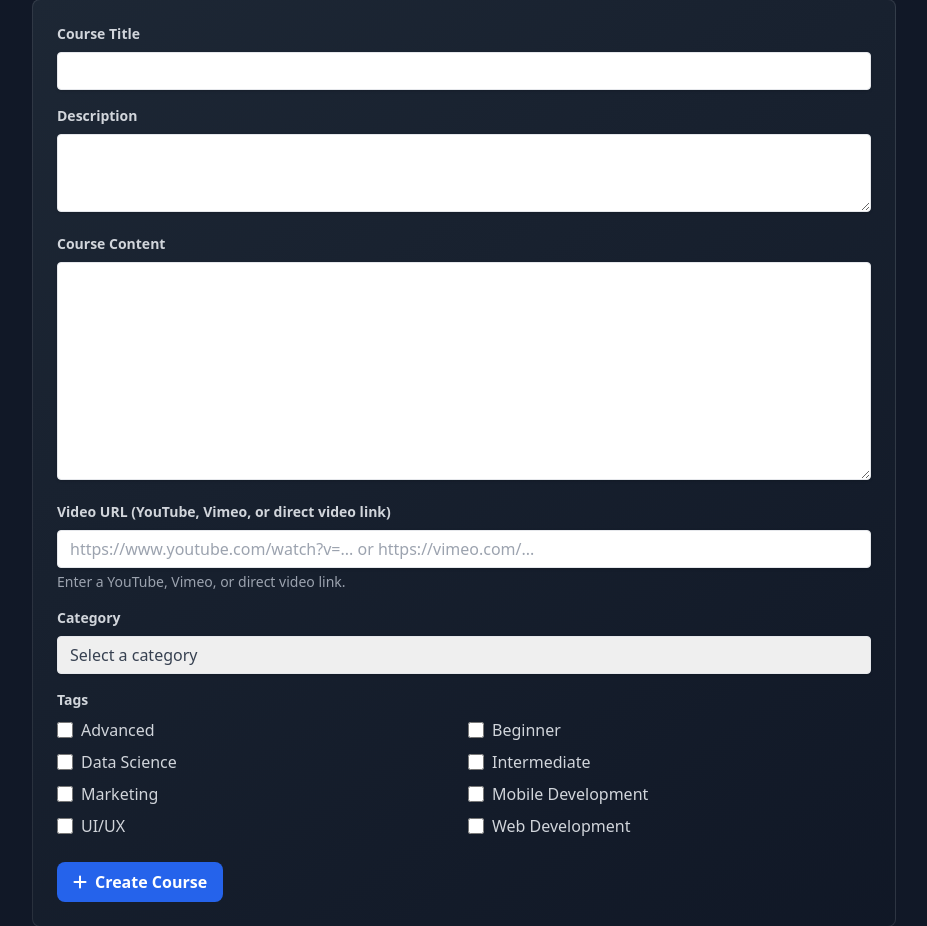
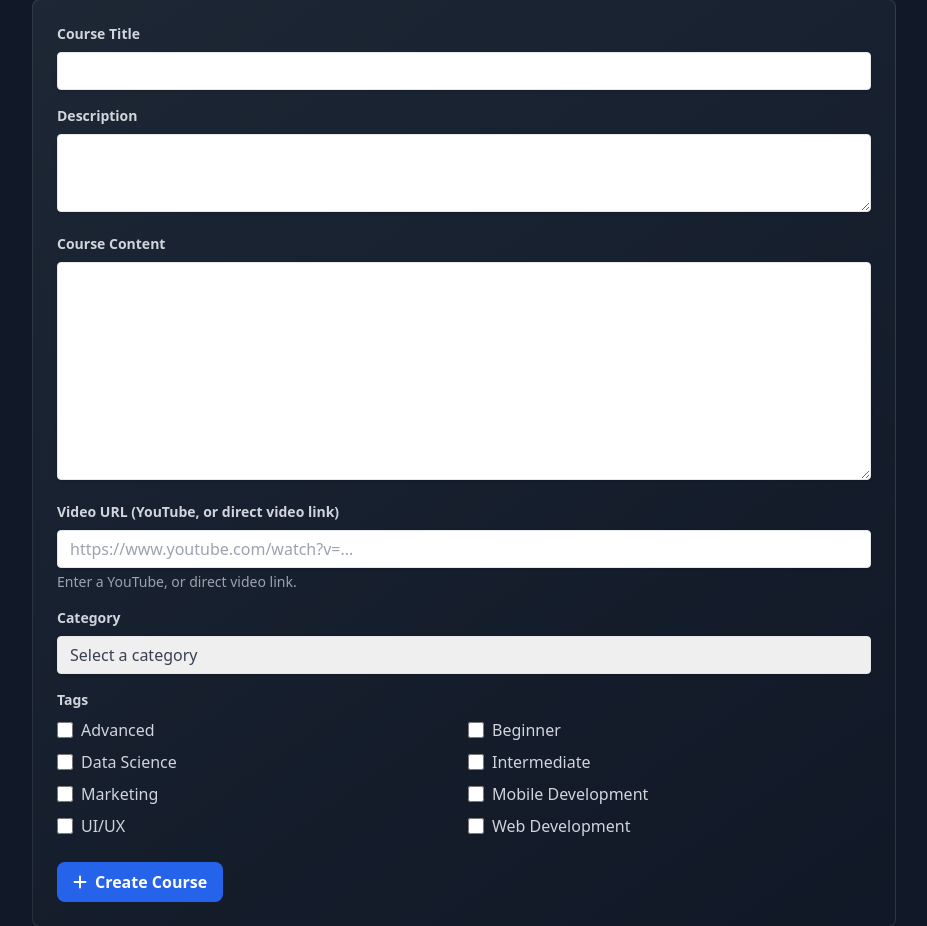
Before and after one commit to hichamoubaha/brief-crois-e-youdemy, a PHP site: page /teacher/create-course.php in a window 1280 px wide. Shown: the part 165-1091 px from the top of the page, without its empty margins (176-1103 px from the left). Run offline with PHP 8.4, Linux system fonts and the light colour scheme; a user stored in the database is signed in; data comes from the database, SQL or seed files in the repository; some libraries are stand-ins or nearby versions.

Commit message:
modify the part of add video in creat video in dashboard teacher

```diff
--- a/teacher/create-course.php
+++ b/teacher/create-course.php
@@ -132,11 +132,11 @@ if ($_SERVER['REQUEST_METHOD'] === 'POST') {
 
             <div class="mb-4">
                 <label class="block text-gray-300 text-sm font-bold mb-2" for="video_url">
-                    Video URL (YouTube, Vimeo, or direct video link)
+                    Video URL (YouTube, or direct video link)
                 </label>
                 <input class="shadow appearance-none border rounded w-full py-2 px-3 text-gray-700 leading-tight focus:outline-none focus:ring-2 focus:ring-blue-500 focus:border-transparent"
-                       id="video_url" type="url" name="video_url" placeholder="https://www.youtube.com/watch?v=... or https://vimeo.com/...">
-                <p class="text-sm text-gray-400 mt-1">Enter a YouTube, Vimeo, or direct video link.</p>
+                       id="video_url" type="url" name="video_url" placeholder="https://www.youtube.com/watch?v=... ">
+                <p class="text-sm text-gray-400 mt-1">Enter a YouTube, or direct video link.</p>
             </div>
 
             <div class="mb-4">
```
